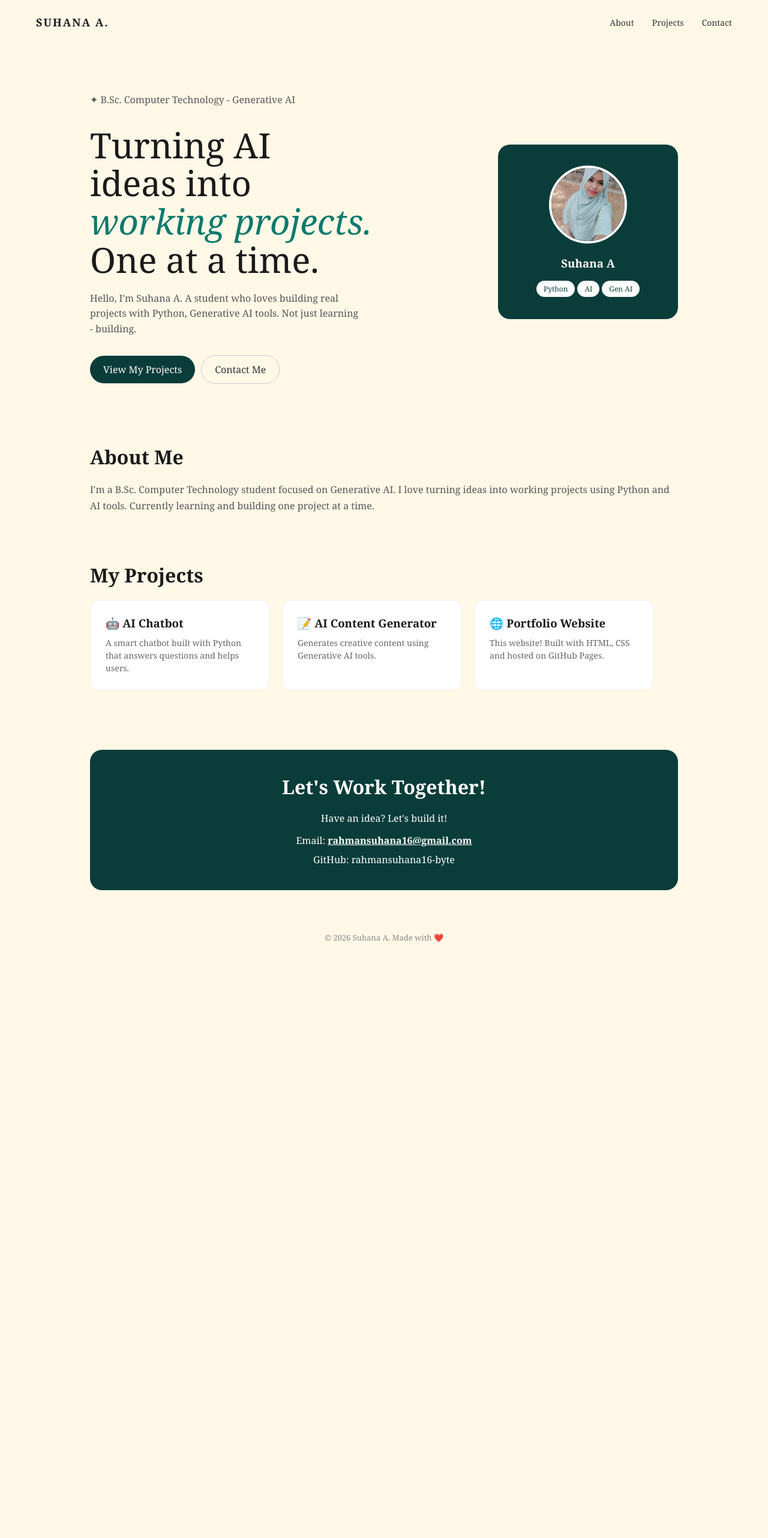
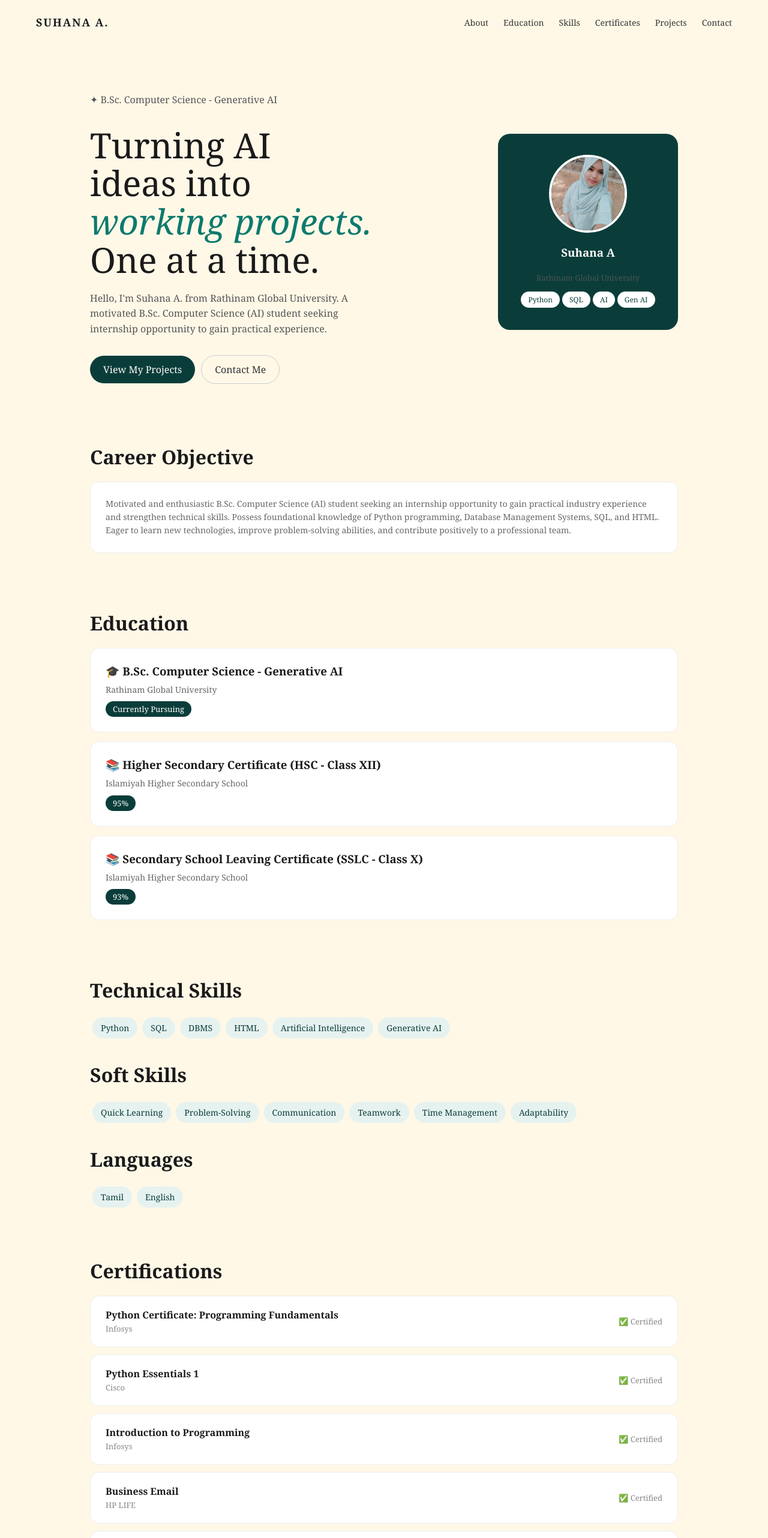
Before and after one commit to rahmansuhana16-byte/portfolio, a plain HTML site: page index.html in a window 1280 px wide. Shown: the top 2564 px of the page at 60% size. Before the commit the page ends 1602 px from the top, so only its background shows below. Drawn offline with Linux system fonts and the light colour scheme.

Commit message:
Update index.html

```diff
--- a/index.html
+++ b/index.html
@@ -9,7 +9,7 @@
 body { font-family: Georgia, serif; background:#FFF8E7; color:#1a1a1a; }
 nav { display:flex; justify-content:space-between; padding:25px 60px; align-items:center; }
 .logo { font-weight:bold; letter-spacing:2px; font-size:18px; }
-nav a { margin-left:30px; text-decoration:none; color:#333; font-size:14px; }
+nav a { margin-left:25px; text-decoration:none; color:#333; font-size:14px; }
 .hero { display:flex; justify-content:space-between; align-items:center; padding:60px; gap:40px; max-width:1100px; margin:auto; }
 .hero h1 { font-size:58px; line-height:1.1; font-weight:normal; }
 .hero h1 em { color:#0d7a6e; }
@@ -22,38 +22,72 @@ nav a { margin-left:30px; text-decoration:none; color:#333; font-size:14px; }
 .tags span { background:white; color:#0a3d3a; padding:5px 12px; border-radius:20px; font-size:12px; margin:2px; display:inline-block; }
 .section { max-width:1100px; margin:auto; padding:40px 60px; }
 .section h2 { font-size:32px; margin-bottom:20px; }
+.box { background:white; border:1px solid #eee; border-radius:15px; padding:25px; margin-bottom:15px; }
+.box h3 { margin-bottom:8px; }
+.box p { color:#666; font-size:14px; line-height:1.6; }
+.badge { background:#0a3d3a; color:white; padding:4px 12px; border-radius:20px; font-size:13px; display:inline-block; margin-top:8px; }
 .projects { display:flex; gap:20px; flex-wrap:wrap; }
 .proj { background:white; border:1px solid #eee; border-radius:15px; padding:25px; width:300px; }
 .proj h3 { margin-bottom:10px; }
 .proj p { color:#666; font-size:14px; line-height:1.5; }
+.skills span { background:#e6f2f0; color:#0a3d3a; padding:8px 14px; border-radius:20px; font-size:14px; margin:4px; display:inline-block; }
+.cert { background:white; border:1px solid #eee; border-radius:15px; padding:20px 25px; margin-bottom:12px; display:flex; justify-content:space-between; align-items:center; }
+.cert b { font-size:16px; }
+.cert span { color:#888; font-size:13px; }
 .contact-box { background:#0a3d3a; color:white; border-radius:20px; padding:40px; text-align:center; margin-top:20px; }
 .contact-box a { color:white; font-weight:bold; }
 footer { text-align:center; padding:30px; color:#888; font-size:13px; }
-@media(max-width:700px){ .hero{flex-direction:column; padding:30px 20px; text-align:center;} nav{padding:20px;} .hero h1{font-size:40px;} }
+@media(max-width:700px){ .hero{flex-direction:column; padding:30px 20px; text-align:center;} nav{padding:20px;} .hero h1{font-size:40px;} .section{padding:30px 20px;} }
 </style>
 </head>
 <body>
-<nav><div class="logo">SUHANA A.</div><div><a href="#about">About</a><a href="#projects">Projects</a><a href="#contact">Contact</a></div></nav>
+<nav><div class="logo">SUHANA A.</div><div><a href="#about">About</a><a href="#education">Education</a><a href="#skills">Skills</a><a href="#certificates">Certificates</a><a href="#projects">Projects</a><a href="#contact">Contact</a></div></nav>
+
 <div class="hero">
 <div>
-<p>✦ B.Sc. Computer Technology - Generative AI</p>
+<p>✦ B.Sc. Computer Science - Generative AI</p>
 <h1>Turning AI<br>ideas into<br><em>working projects.</em><br>One at a time.</h1>
-<p>Hello, I'm Suhana A. A student who loves building real projects with Python, Generative AI tools. Not just learning - building.</p>
+<p>Hello, I'm Suhana A. from Rathinam Global University. A motivated B.Sc. Computer Science (AI) student seeking internship opportunity to gain practical experience.</p>
 <a href="#projects" class="btn-dark">View My Projects</a><a href="#contact" class="btn-light">Contact Me</a>
 </div>
 <div class="card">
 <img src="suhana.jpg.jpeg" alt="Suhana A">
 <h3>Suhana A</h3>
-<div class="tags"><span>Python</span><span>AI</span><span>Gen AI</span></div>
+<p style="font-size:13px; opacity:0.9; margin-bottom:10px;">Rathinam Global University</p>
+<div class="tags"><span>Python</span><span>SQL</span><span>AI</span><span>Gen AI</span></div>
 </div>
 </div>
-<div class="section" id="about"><h2>About Me</h2><p style="line-height:1.7;color:#555;">I'm a B.Sc. Computer Technology student focused on Generative AI. I love turning ideas into working projects using Python and AI tools. Currently learning and building one project at a time.</p></div>
+
+<div class="section" id="about"><h2>Career Objective</h2><div class="box"><p>Motivated and enthusiastic B.Sc. Computer Science (AI) student seeking an internship opportunity to gain practical industry experience and strengthen technical skills. Possess foundational knowledge of Python programming, Database Management Systems, SQL, and HTML. Eager to learn new technologies, improve problem-solving abilities, and contribute positively to a professional team.</p></div></div>
+
+<div class="section" id="education"><h2>Education</h2>
+<div class="box"><h3>🎓 B.Sc. Computer Science - Generative AI</h3><p>Rathinam Global University</p><span class="badge">Currently Pursuing</span></div>
+<div class="box"><h3>📚 Higher Secondary Certificate (HSC - Class XII)</h3><p>Islamiyah Higher Secondary School</p><span class="badge">95%</span></div>
+<div class="box"><h3>📚 Secondary School Leaving Certificate (SSLC - Class X)</h3><p>Islamiyah Higher Secondary School</p><span class="badge">93%</span></div>
+</div>
+
+<div class="section" id="skills"><h2>Technical Skills</h2><div class="skills"><span>Python</span><span>SQL</span><span>DBMS</span><span>HTML</span><span>Artificial Intelligence</span><span>Generative AI</span></div>
+<h2 style="margin-top:35px;">Soft Skills</h2><div class="skills"><span>Quick Learning</span><span>Problem-Solving</span><span>Communication</span><span>Teamwork</span><span>Time Management</span><span>Adaptability</span></div>
+<h2 style="margin-top:35px;">Languages</h2><div class="skills"><span>Tamil</span><span>English</span></div>
+</div>
+
+<div class="section" id="certificates"><h2>Certifications</h2>
+<div class="cert"><div><b>Python Certificate: Programming Fundamentals</b><br><span>Infosys</span></div><span>✅ Certified</span></div>
+<div class="cert"><div><b>Python Essentials 1</b><br><span>Cisco</span></div><span>✅ Certified</span></div>
+<div class="cert"><div><b>Introduction to Programming</b><br><span>Infosys</span></div><span>✅ Certified</span></div>
+<div class="cert"><div><b>Business Email</b><br><span>HP LIFE</span></div><span>✅ Certified</span></div>
+<div class="cert"><div><b>Effective Presentation</b><br><span>HP LIFE</span></div><span>✅ Certified</span></div>
+<div class="cert"><div><b>Business Communication</b><br><span>HP LIFE</span></div><span>✅ Certified</span></div>
+<div class="cert"><div><b>English Certificate</b><br><span>EF SET</span></div><span>✅ Certified</span></div>
+</div>
+
 <div class="section" id="projects"><h2>My Projects</h2><div class="projects">
 <div class="proj"><h3>🤖 AI Chatbot</h3><p>A smart chatbot built with Python that answers questions and helps users.</p></div>
 <div class="proj"><h3>📝 AI Content Generator</h3><p>Generates creative content using Generative AI tools.</p></div>
 <div class="proj"><h3>🌐 Portfolio Website</h3><p>This website! Built with HTML, CSS and hosted on GitHub Pages.</p></div>
 </div></div>
-<div class="section" id="contact"><div class="contact-box"><h2>Let's Work Together!</h2><p style="margin:15px 0;">Have an idea? Let's build it!</p><p>Email: <a href="mailto:rahmansuhana16@gmail.com">rahmansuhana16@gmail.com</a></p><p style="margin-top:10px;">GitHub: rahmansuhana16-byte</p></div></div>
+
+<div class="section" id="contact"><div class="contact-box"><h2>Let's Work Together!</h2><p style="margin:15px 0;">Have an idea? Let's build it!</p><p>Email: <a href="mailto:rahmansuhana16@gmail.com">rahmansuhana16@gmail.com</a></p><p style="margin-top:10px;">GitHub: rahmansuhana16-byte</p><p style="margin-top:10px;">University: Rathinam Global University</p></div></div>
 <footer>© 2026 Suhana A. Made with ❤️</footer>
 </body>
 </html>
```
